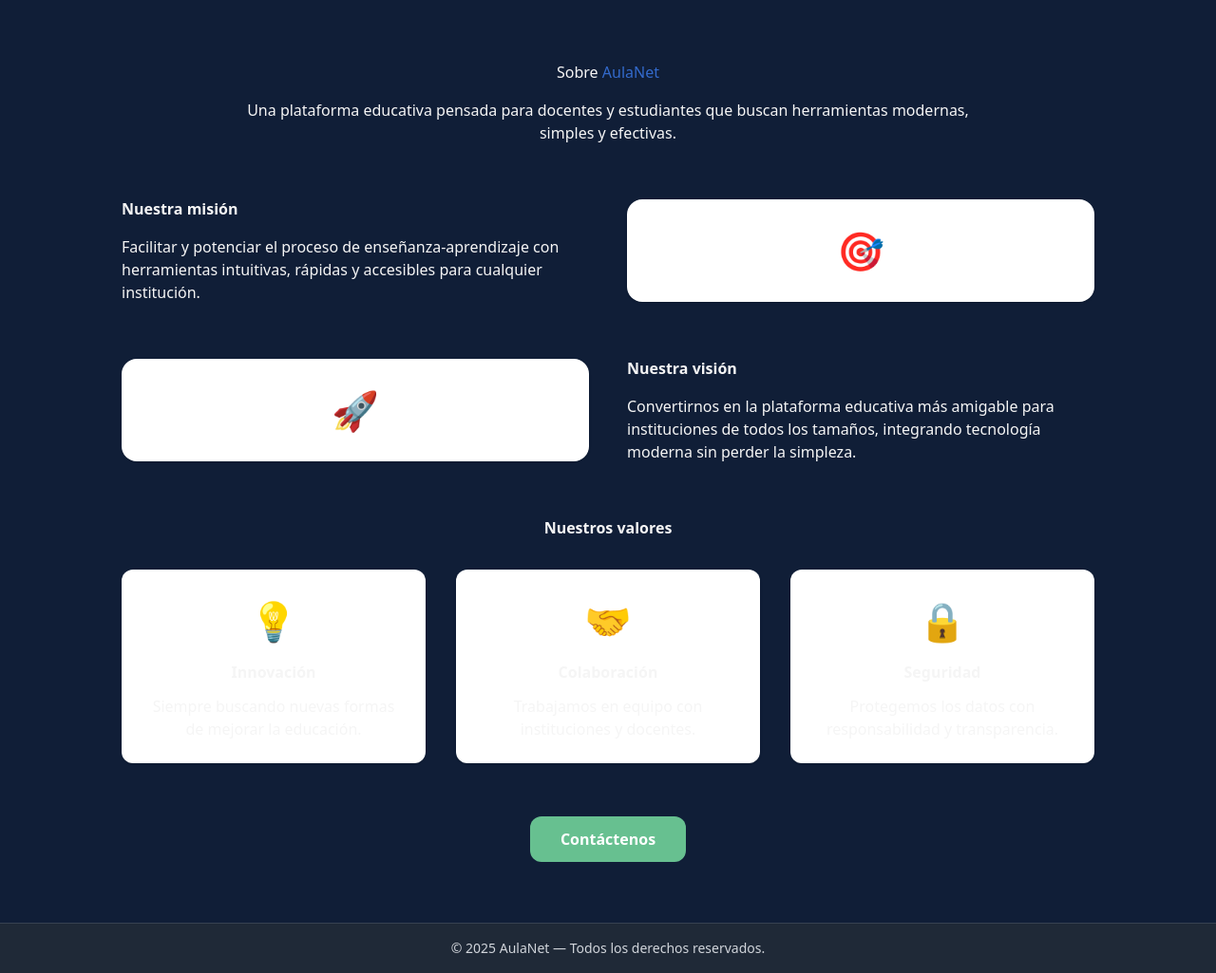
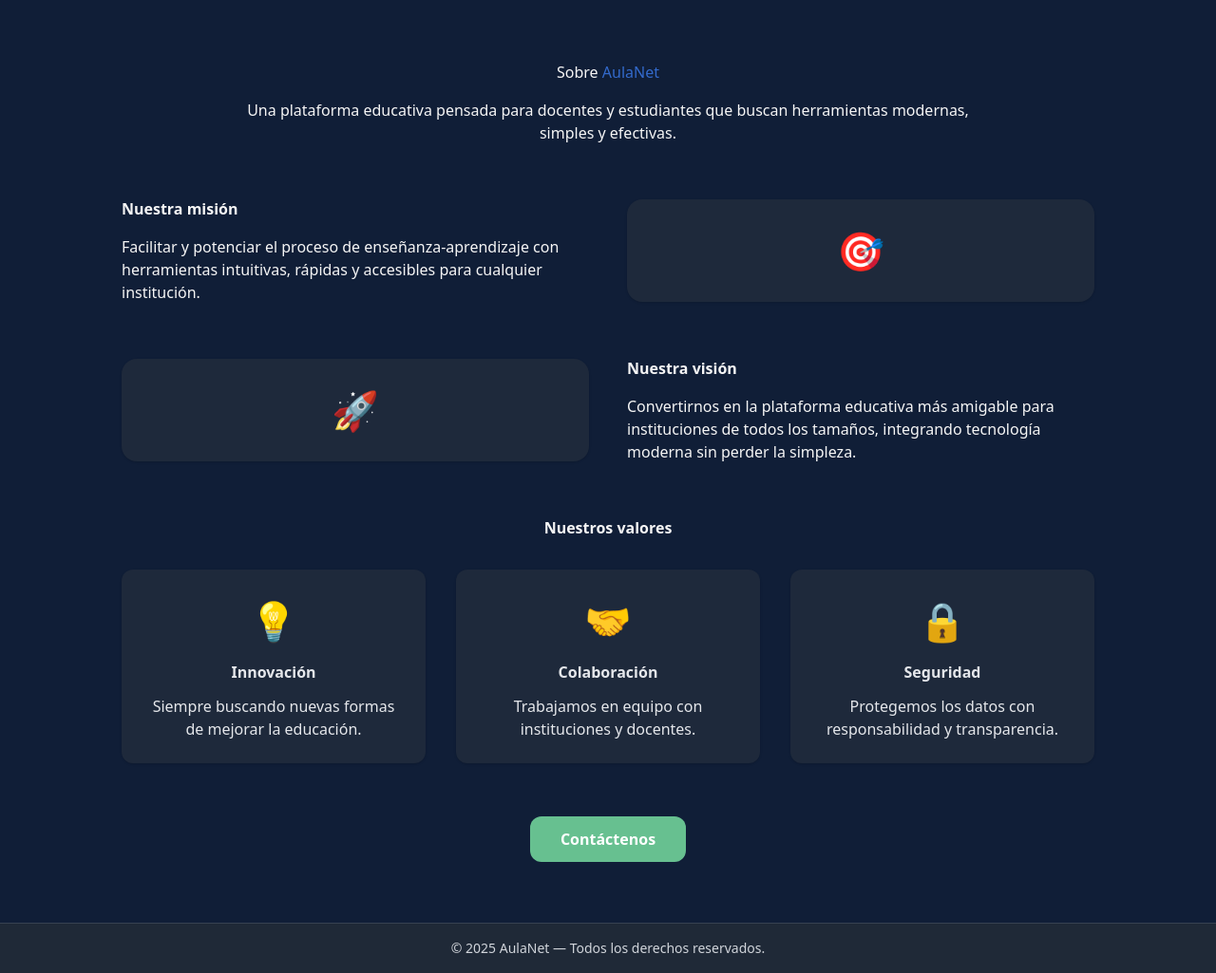
Before and after one commit to francoBa/AulaNet, a Django app: template aulanet/templates/core/about.html in a window 1280 px wide. Shown: the part 65-1090 px from the top of the page at 95% size. Run offline with Django 3.2, Linux system fonts and the light colour scheme; the template is opened without the code that fills it, so the values that code supplies are empty; some libraries are stand-ins or nearby versions.

Commit message:
VisibilidadThemes

```diff
--- a/aulanet/templates/core/about.html
+++ b/aulanet/templates/core/about.html
@@ -35,7 +35,7 @@
         </p>
       </div>
       <div
-        class="rounded-2xl bg-white shadow p-6 flex items-center justify-center"
+        class="rounded-2xl bg-white shadow p-6 flex items-center justify-center dark:bg-slate-800 dark:text-gray-200"
       >
         <span class="text-[40px]">🎯</span>
       </div>
@@ -46,7 +46,7 @@
       class="grid md:grid-cols-2 gap-10 items-center md:flex-row-reverse"
     >
       <div
-        class="rounded-2xl bg-white shadow p-6 flex items-center justify-center"
+        class="rounded-2xl bg-white shadow p-6 flex items-center justify-center dark:bg-slate-800 dark:text-gray-200"
       >
         <span class="text-[40px]">🚀</span>
       </div>
@@ -73,19 +73,20 @@
       </h2>
 
       <div class="grid md:grid-cols-3 gap-8">
-        <div class="p-6 bg-white rounded-xl shadow space-y-3 text-center">
+        <div class="p-6 bg-white rounded-xl shadow space-y-3 text-center dark:bg-slate-800 dark:text-gray-200
+">
           <div class="text-[40px]">💡</div>
           <h3 class="font-semibold">Innovación</h3>
           <p>Siempre buscando nuevas formas de mejorar la educación.</p>
         </div>
 
-        <div class="p-6 bg-white rounded-xl shadow space-y-3 text-center">
+        <div class="p-6 bg-white rounded-xl shadow space-y-3 text-center dark:bg-slate-800 dark:text-gray-200">
           <div class="text-[40px]">🤝</div>
           <h3 class="font-semibold">Colaboración</h3>
           <p>Trabajamos en equipo con instituciones y docentes.</p>
         </div>
 
-        <div class="p-6 bg-white rounded-xl shadow space-y-3 text-center">
+        <div class="p-6 bg-white rounded-xl shadow space-y-3 text-center dark:bg-slate-800 dark:text-gray-200">
           <div class="text-[40px]">🔒</div>
           <h3 class="font-semibold">Seguridad</h3>
           <p>Protegemos los datos con responsabilidad y transparencia.</p>
```
